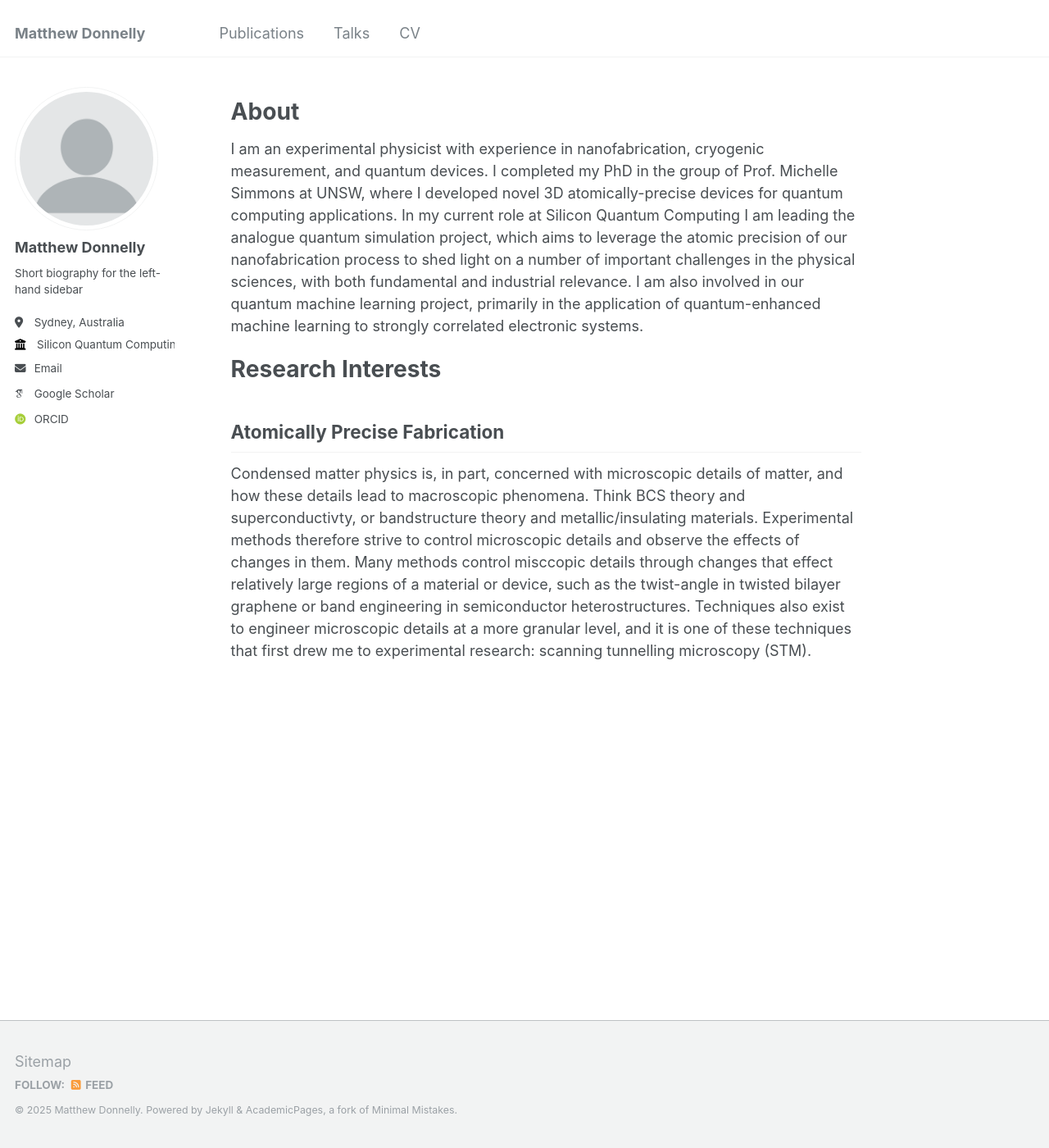
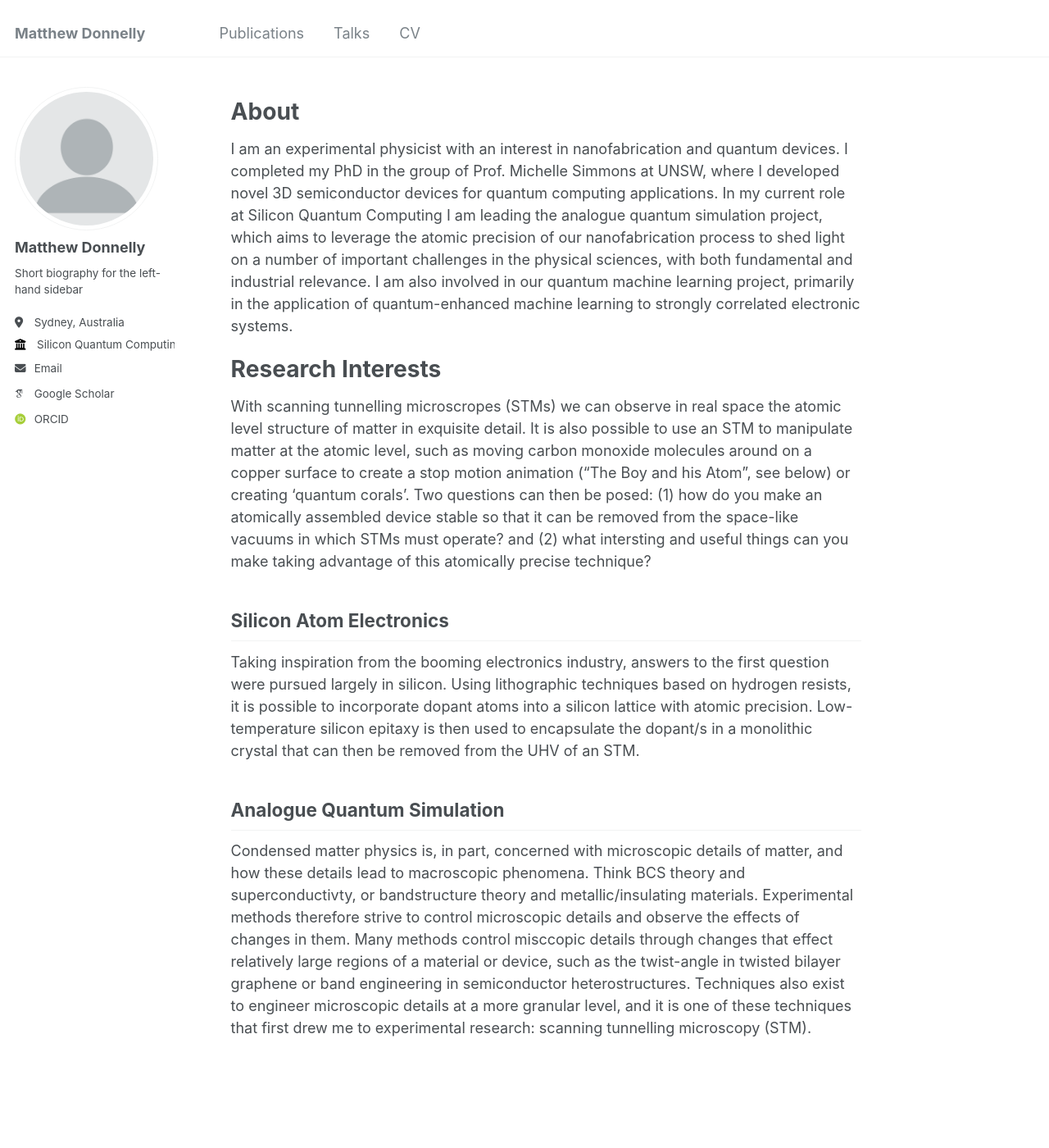
Before and after one commit to matthew-donnelly/matthew-donnelly.github.io, a Jekyll site: the page built from _pages/about.md, in a window 1280 px wide and 1400 px high. Shown: the whole window at 82% size. Built offline with Jekyll 4.4.1, drawn with Linux system fonts in a browser that asks for light colours; some web fonts are replaced.

Commit message:
Update about.md

```diff
--- a/_pages/about.md
+++ b/_pages/about.md
@@ -9,10 +9,16 @@ redirect_from:
 
 # About
 
-I am an experimental physicist with experience in nanofabrication, cryogenic measurement, and quantum devices. I completed my PhD in the group of Prof. Michelle Simmons at UNSW, where I developed novel 3D atomically-precise devices for quantum computing applications. In my current role at Silicon Quantum Computing I am leading the analogue quantum simulation project, which aims to leverage the atomic precision of our nanofabrication process to shed light on a number of important challenges in the physical sciences, with both fundamental and industrial relevance. I am also involved in our quantum machine learning project, primarily in the application of quantum-enhanced machine learning to strongly correlated electronic systems.
+I am an experimental physicist with an interest in nanofabrication and quantum devices. I completed my PhD in the group of Prof. Michelle Simmons at UNSW, where I developed novel 3D semiconductor devices for quantum computing applications. In my current role at Silicon Quantum Computing I am leading the analogue quantum simulation project, which aims to leverage the atomic precision of our nanofabrication process to shed light on a number of important challenges in the physical sciences, with both fundamental and industrial relevance. I am also involved in our quantum machine learning project, primarily in the application of quantum-enhanced machine learning to strongly correlated electronic systems.
 
 # Research Interests
 
-## Atomically Precise Fabrication
+With scanning tunnelling microscropes (STMs) we can observe in real space the atomic level structure of matter in exquisite detail. It is also possible to use an STM to manipulate matter at the atomic level, such as moving carbon monoxide molecules around on a copper surface to create a stop motion animation ("The Boy and his Atom", see below) or creating 'quantum corals'. Two questions can then be posed: (1) how do you make an atomically assembled device stable so that it can be removed from the space-like vacuums in which STMs must operate? and (2) what intersting and useful things can you make taking advantage of this atomically precise technique?
+
+## Silicon Atom Electronics
+
+Taking inspiration from the booming electronics industry, answers to the first question were pursued largely in silicon. Using lithographic techniques based on hydrogen resists, it is possible to incorporate dopant atoms into a silicon lattice with atomic precision. Low-temperature silicon epitaxy is then used to encapsulate the dopant/s in a monolithic crystal that can then be removed from the UHV of an STM.
+
+## Analogue Quantum Simulation
 
 Condensed matter physics is, in part, concerned with microscopic details of matter, and how these details lead to macroscopic phenomena. Think BCS theory and superconductivty, or bandstructure theory and metallic/insulating materials. Experimental methods therefore strive to control microscopic details and observe the effects of changes in them. Many methods control misccopic details through changes that effect relatively large regions of a material or device, such as the twist-angle in twisted bilayer graphene or band engineering in semiconductor heterostructures. Techniques also exist to engineer microscopic details at a more granular level, and it is one of these techniques that first drew me to experimental research: scanning tunnelling microscopy (STM).
```
